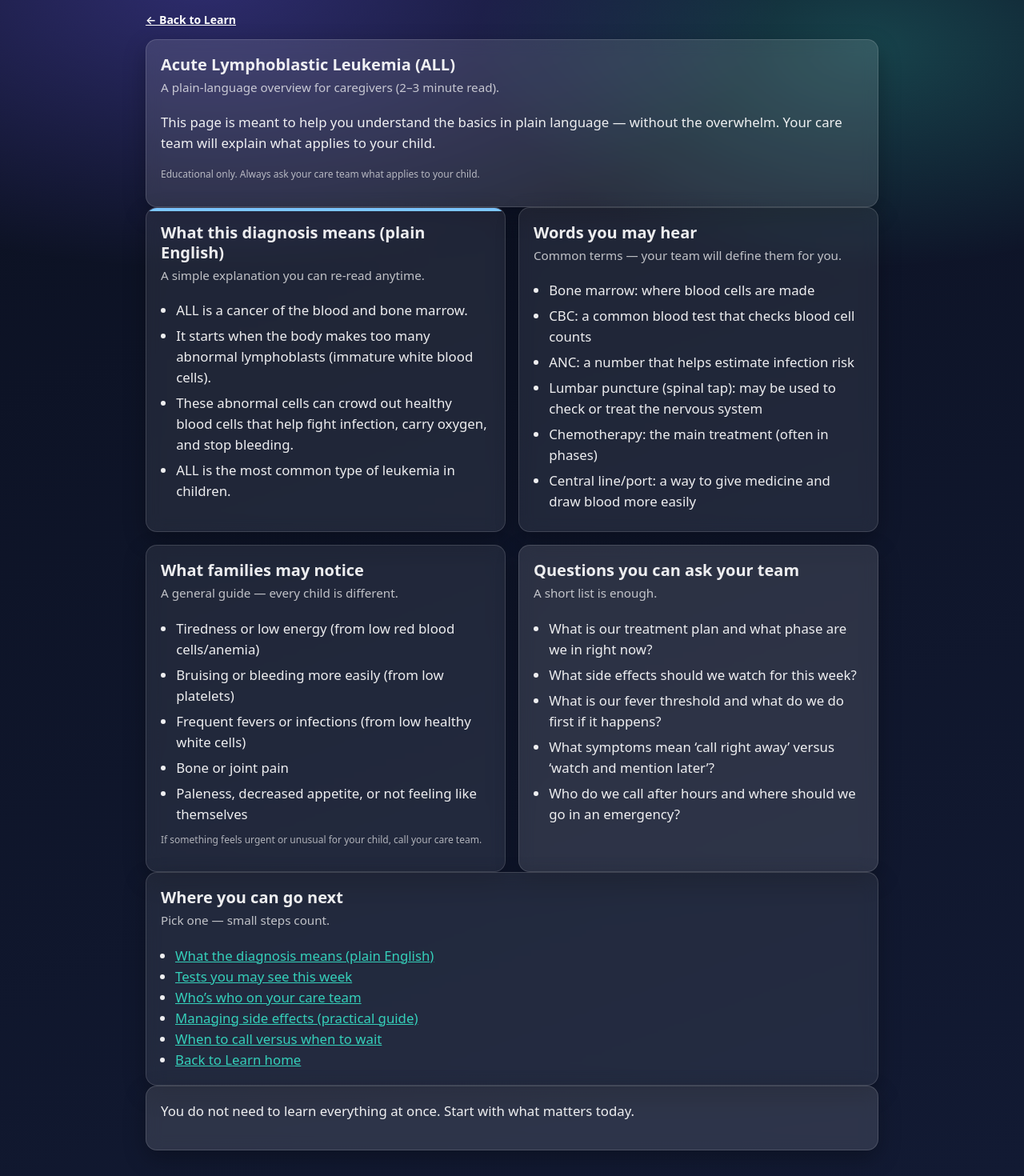
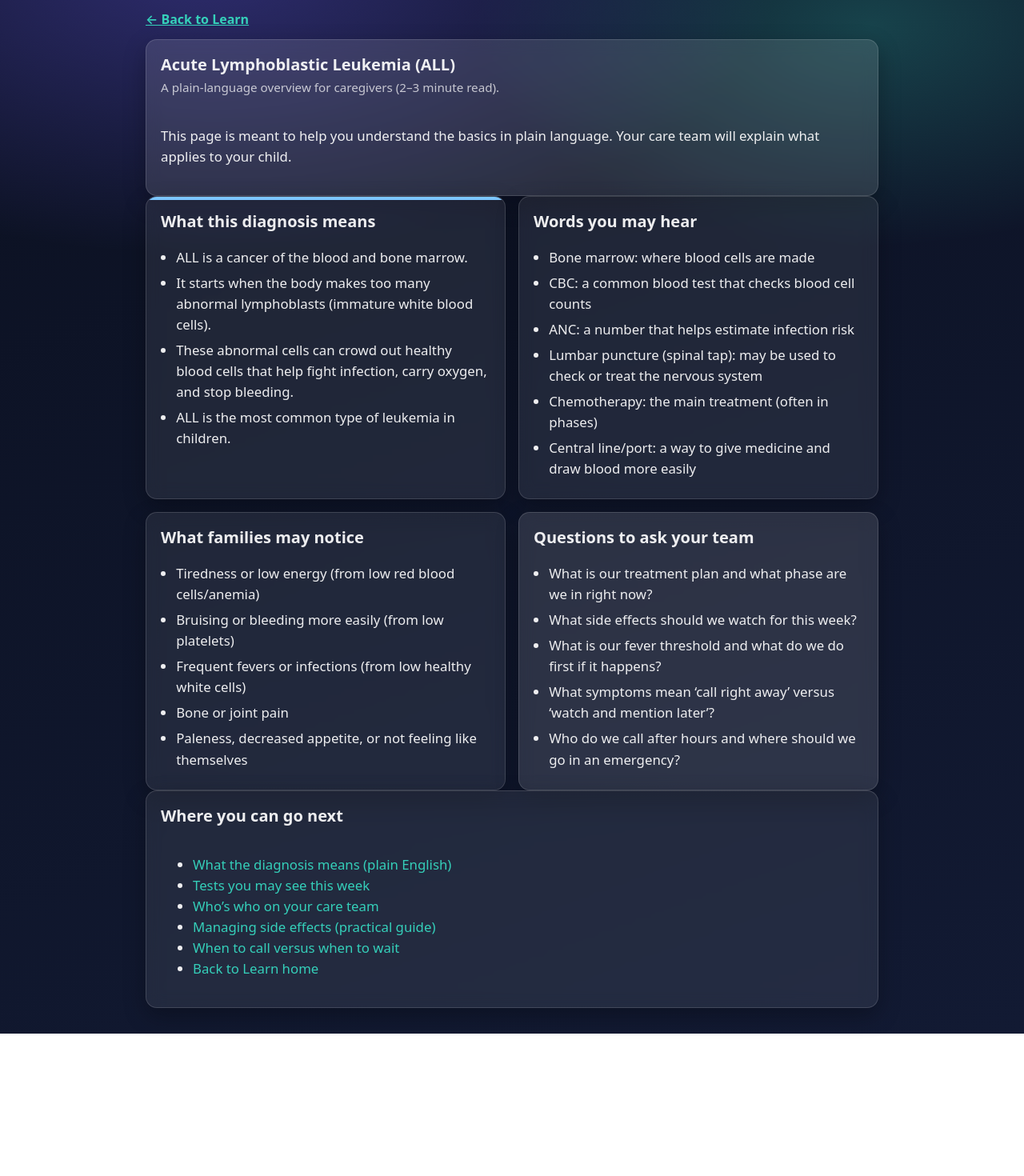
Before and after one commit to ClaudiaLillibridge/merlin-kip-pediatric-caregiver, a Next.js app: page /learn/acute-lymphoblastic-leukemia in a window 1280 px wide. Shown: the part 190-1660 px from the top of the page at 80% size. After the commit the page ends 1482 px from the top, so only its background shows below. Built offline with nearby package versions, Linux system fonts and the light colour scheme.

Commit message:
Move diagnosis template out of pages and fix prerender errors

```diff
--- /dev/null
+++ b/components/learn/DiagnosisTemplate.tsx
@@ -0,0 +1,83 @@
+
+import Link from "next/link";
+import PageLayout from "../layout/PageLayout";
+import { Card, CardGrid, CardBullets } from "../ui/Card";
+
+export type DiagnosisTemplateProps = {
+  pageTitle: string;
+  diagnosisName: string;
+  subtitle: string;
+
+  plainEnglish: string[];
+  whatYouMayHear: string[];
+  whatFamiliesNotice: string[];
+  questionsToAsk: string[];
+
+  whereNextLinks?: { href: string; label: string }[];
+};
+
+export default function DiagnosisTemplate({
+  pageTitle,
+  diagnosisName,
+  subtitle,
+  plainEnglish,
+  whatYouMayHear,
+  whatFamiliesNotice,
+  questionsToAsk,
+  whereNextLinks,
+}: DiagnosisTemplateProps) {
+  const next =
+    whereNextLinks ?? [
+      { href: "/learn/what-diagnosis-means", label: "What the diagnosis means (plain English)" },
+      { href: "/learn/tests-this-week", label: "Tests you may see this week" },
+      { href: "/learn/your-care-team", label: "Who’s who on your care team" },
+      { href: "/learn/managing-side-effects", label: "Managing side effects (practical guide)" },
+      { href: "/learn/when-to-call-versus-wait", label: "When to call versus when to wait" },
+      { href: "/learn", label: "Back to Learn home" },
+    ];
+
+  return (
+    <PageLayout title={pageTitle}>
+      <div style={{ marginBottom: 14 }}>
+        <Link href="/learn" style={{ textDecoration: "underline", fontWeight: 600 }}>
+          ← Back to Learn
+        </Link>
+      </div>
+
+      <Card title={diagnosisName} subtitle={subtitle} variant="elevated">
+        <p>
+          This page is meant to help you understand the basics in plain language.
+          Your care team will explain what applies to your child.
+        </p>
+      </Card>
+
+      <CardGrid cols={2}>
+        <Card title="What this diagnosis means" tone="info">
+          <CardBullets items={plainEnglish} />
+        </Card>
+
+        <Card title="Words you may hear">
+          <CardBullets items={whatYouMayHear} />
+        </Card>
+
+        <Card title="What families may notice">
+          <CardBullets items={whatFamiliesNotice} />
+        </Card>
+
+        <Card title="Questions to ask your team" variant="elevated">
+          <CardBullets items={questionsToAsk} />
+        </Card>
+      </CardGrid>
+
+      <Card title="Where you can go next">
+        <ul>
+          {next.map((item) => (
+            <li key={item.href}>
+              <Link href={item.href}>{item.label}</Link>
+            </li>
+          ))}
+        </ul>
+      </Card>
+    </PageLayout>
+  );
+}
--- a/pages/learn/_diagnosis-template.tsx
+++ /dev/null
@@ -1,122 +0,0 @@
-
-import Link from "next/link";
-import PageLayout from "../../components/layout/PageLayout";
-import { Card, CardGrid, CardBullets } from "../../components/ui/Card";
-
-type DiagnosisTemplateProps = {
-  pageTitle: string;
-  diagnosisName: string;
-  subtitle: string;
-
-  plainEnglish: string[];
-  whatYouMayHear: string[];
-  whatFamiliesNotice: string[];
-  questionsToAsk: string[];
-
-  whereNextLinks?: { href: string; label: string }[];
-};
-
-/**
- * IMPORTANT:
- * This file is inside /pages, so Next.js expects a default export.
- * We ALSO export a named version so existing pages can keep:
- *   import { DiagnosisTemplate } from "./_diagnosis-template";
- */
-function DiagnosisTemplate({
-  pageTitle,
-  diagnosisName,
-  subtitle,
-  plainEnglish,
-  whatYouMayHear,
-  whatFamiliesNotice,
-  questionsToAsk,
-  whereNextLinks,
-}: DiagnosisTemplateProps) {
-  const next =
-    whereNextLinks ?? [
-      { href: "/learn/what-diagnosis-means", label: "What the diagnosis means (plain English)" },
-      { href: "/learn/tests-this-week", label: "Tests you may see this week" },
-      { href: "/learn/your-care-team", label: "Who’s who on your care team" },
-      { href: "/learn/managing-side-effects", label: "Managing side effects (practical guide)" },
-      { href: "/learn/when-to-call-versus-wait", label: "When to call versus when to wait" },
-      { href: "/learn", label: "Back to Learn home" },
-    ];
-
-  return (
-    <PageLayout title={pageTitle}>
-      {/* Top nav */}
-      <div style={{ marginBottom: 14 }}>
-        <Link
-          href="/learn"
-          style={{
-            textDecoration: "underline",
-            color: "#fff",
-            fontWeight: 600,
-            fontSize: 14,
-          }}
-        >
-          ← Back to Learn
-        </Link>
-      </div>
-
-      {/* Intro card */}
-      <Card title={diagnosisName} subtitle={subtitle} variant="elevated">
-        <p style={{ marginTop: 0 }}>
-          This page is meant to help you understand the basics in plain language — without the overwhelm.
-          Your care team will explain what applies to your child.
-        </p>
-
-        <p style={{ fontSize: 12, opacity: 0.7, marginTop: 10 }}>
-          Educational only. Always ask your care team what applies to your child.
-        </p>
-      </Card>
-
-      <CardGrid cols={2}>
-        <Card
-          title="What this diagnosis means (plain English)"
-          subtitle="A simple explanation you can re-read anytime."
-          tone="info"
-        >
-          <CardBullets items={plainEnglish} />
-        </Card>
-
-        <Card title="Words you may hear" subtitle="Common terms — your team will define them for you.">
-          <CardBullets items={whatYouMayHear} />
-        </Card>
-
-        <Card title="What families may notice" subtitle="A general guide — every child is different.">
-          <CardBullets items={whatFamiliesNotice} />
-          <p style={{ fontSize: 12, opacity: 0.7, marginTop: 10 }}>
-            If something feels urgent or unusual for your child, call your care team.
-          </p>
-        </Card>
-
-        <Card title="Questions you can ask your team" subtitle="A short list is enough." variant="elevated">
-          <CardBullets items={questionsToAsk} />
-        </Card>
-      </CardGrid>
-
-      {/* Where next */}
-      <Card title="Where you can go next" subtitle="Pick one — small steps count.">
-        <ul style={{ paddingLeft: 18, margin: 0 }}>
-          {next.map((item) => (
-            <li key={`${item.href}-${item.label}`}>
-              <Link href={item.href} style={{ textDecoration: "underline" }}>
-                {item.label}
-              </Link>
-            </li>
-          ))}
-        </ul>
-      </Card>
-
-      <Card variant="elevated">
-        <p style={{ marginTop: 0 }}>
-          You do not need to learn everything at once. Start with what matters today.
-        </p>
-      </Card>
-    </PageLayout>
-  );
-}
-
-export default DiagnosisTemplate;
-export { DiagnosisTemplate };
--- a/pages/learn/acute-lymphoblastic-leukemia.tsx
+++ b/pages/learn/acute-lymphoblastic-leukemia.tsx
@@ -1,5 +1,5 @@
 
-import { DiagnosisTemplate } from "./_diagnosis-template";
+import DiagnosisTemplate from "../../components/learn/DiagnosisTemplate";
 
 export default function AcuteLymphoblasticLeukemiaPage() {
   return (
```
Also changed, not shown: pages/journal.tsx (+7 -24 lines).
